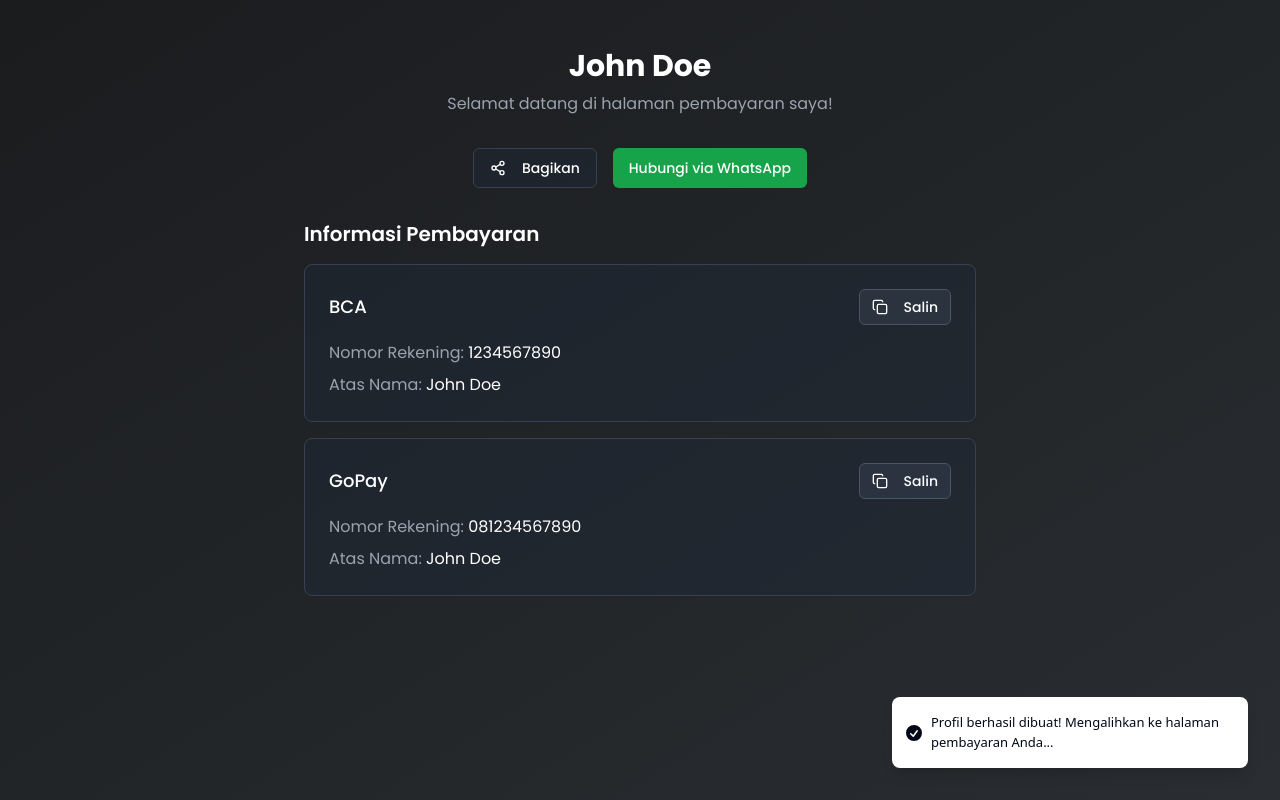
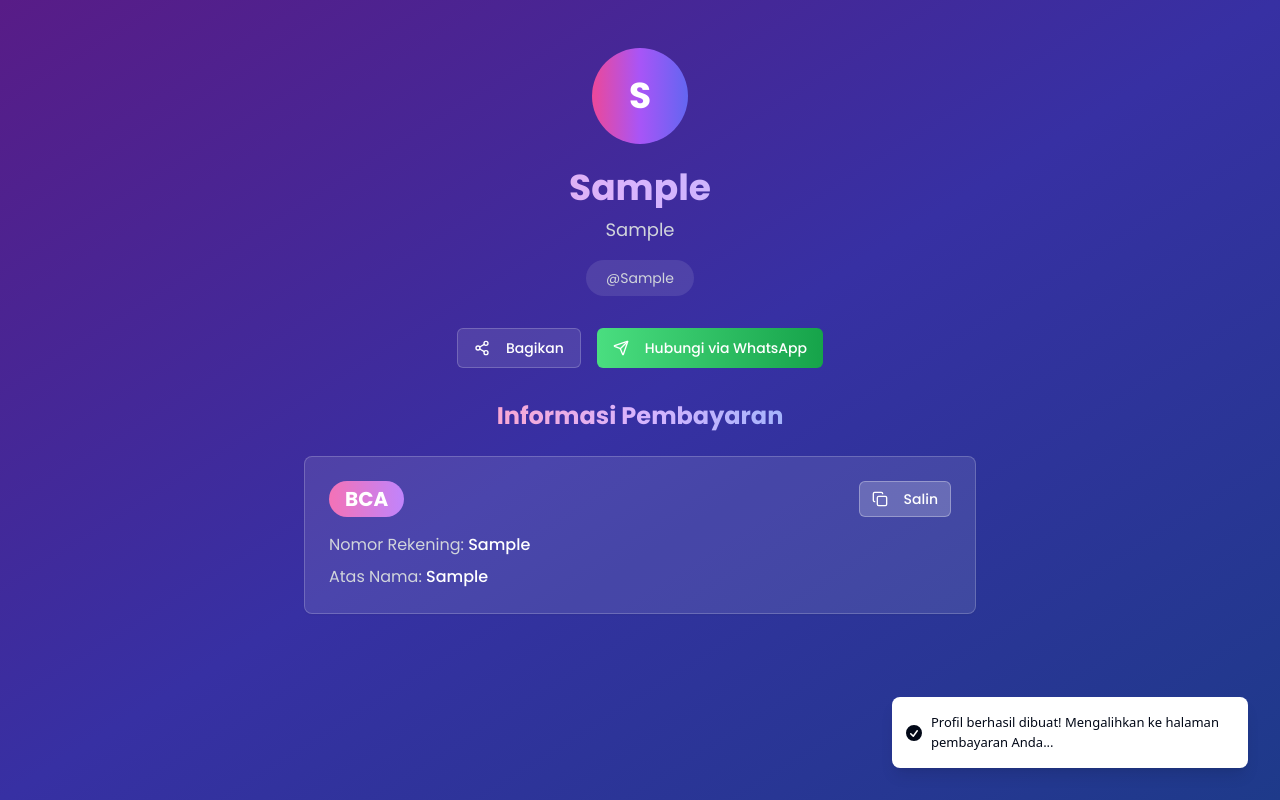
Before and after one commit to kwkuh/chatbot-py, a React (Vite) app: page / in a window 1280 px wide. Both pictures are taken after typing "Sample", "Sample", "Sample", "Sample", "Sample", "Sample" into the empty fields and a click on the button "Buat Halaman Pembayaran Saya". Built offline with nearby package versions, Linux system fonts and the light colour scheme.

Commit message:
Enhance form integration and styling
Updated the registration form to ensure data is correctly passed to the payment page. Improved the visual design of the payment page for a more eye-catching and vibrant appearance.
[skip gpt_engineer]

```diff
--- a/src/components/RegistrationForm.tsx
+++ b/src/components/RegistrationForm.tsx
@@ -28,9 +28,12 @@ export const RegistrationForm = () => {
 
     toast.success("Profil berhasil dibuat! Mengalihkan ke halaman pembayaran Anda...");
 
-    setTimeout(() => {
-      navigate(`/${formData.username}`);
-    }, 1500);
+    // Navigate to profile page with form data
+    navigate(`/${formData.username}`, {
+      state: {
+        profileData: formData
+      }
+    });
   };
 
   const addBankAccount = () => {
--- a/src/pages/ProfilePage.tsx
+++ b/src/pages/ProfilePage.tsx
@@ -1,30 +1,39 @@
-import { useParams } from "react-router-dom";
+import { useParams, useLocation } from "react-router-dom";
 import { Button } from "@/components/ui/button";
 import { Card, CardContent } from "@/components/ui/card";
-import { Copy, Share2 } from "lucide-react";
+import { Copy, Share2, Send } from "lucide-react";
 import { toast } from "sonner";
+
+interface BankAccount {
+  bank: string;
+  accountNumber: string;
+  accountName: string;
+}
+
+interface ProfileData {
+  fullName: string;
+  description: string;
+  whatsapp: string;
+  bankAccounts: BankAccount[];
+}
 
 const ProfilePage = () => {
   const { username } = useParams();
+  const location = useLocation();
+  const profileData = location.state?.profileData as ProfileData;
 
-  // This would normally come from an API/database
-  const profile = {
-    fullName: "John Doe",
-    description: "Selamat datang di halaman pembayaran saya!",
-    whatsapp: "+6281234567890",
-    bankAccounts: [
-      {
-        bank: "BCA",
-        accountNumber: "1234567890",
-        accountName: "John Doe"
-      },
-      {
-        bank: "GoPay",
-        accountNumber: "081234567890",
-        accountName: "John Doe"
-      }
-    ]
-  };
+  console.log("Profile data received:", profileData);
+
+  if (!profileData) {
+    return (
+      <div className="min-h-screen bg-gradient-to-br from-[#1a1c1e] to-[#2a2d31] flex items-center justify-center">
+        <div className="text-center text-white">
+          <h1 className="text-2xl font-bold mb-4">Profile Not Found</h1>
+          <p>The requested profile could not be found.</p>
+        </div>
+      </div>
+    );
+  }
 
   const copyToClipboard = (text: string, message: string) => {
     navigator.clipboard.writeText(text);
@@ -32,57 +41,74 @@ const ProfilePage = () => {
   };
 
   const openWhatsApp = () => {
-    window.open(`https://wa.me/${profile.whatsapp.replace(/\+/g, '')}`, '_blank');
+    window.open(`https://wa.me/${profileData.whatsapp.replace(/\+/g, '')}`, '_blank');
   };
 
   return (
-    <div className="min-h-screen bg-gradient-to-br from-[#1a1c1e] to-[#2a2d31] py-12 px-4">
+    <div className="min-h-screen bg-gradient-to-br from-purple-900 via-indigo-800 to-blue-900 py-12 px-4">
       <div className="max-w-2xl mx-auto space-y-8">
-        <div className="text-center">
-          <h1 className="text-3xl font-bold text-white mb-2">{profile.fullName}</h1>
-          <p className="text-gray-400">{profile.description}</p>
+        <div className="text-center animate-fade-in">
+          <div className="w-24 h-24 mx-auto mb-6 rounded-full bg-gradient-to-r from-pink-500 via-purple-500 to-indigo-500 flex items-center justify-center">
+            <span className="text-4xl font-bold text-white">
+              {profileData.fullName.charAt(0)}
+            </span>
+          </div>
+          <h1 className="text-4xl font-extrabold text-transparent bg-clip-text bg-gradient-to-r from-pink-300 via-purple-300 to-indigo-300 mb-2">
+            {profileData.fullName}
+          </h1>
+          <p className="text-lg text-gray-300 mb-4">{profileData.description}</p>
+          <div className="inline-block p-1 bg-white/10 backdrop-blur-lg rounded-full">
+            <p className="text-sm text-gray-300 px-4 py-1">@{username}</p>
+          </div>
         </div>
 
-        <div className="flex justify-center gap-4">
+        <div className="flex justify-center gap-4 animate-fade-in" style={{ animationDelay: "0.2s" }}>
           <Button
             onClick={() => copyToClipboard(window.location.href, "Link profil berhasil disalin!")}
             variant="outline"
-            className="bg-gray-800/50 border-gray-700 text-white hover:bg-gray-700/50"
+            className="bg-white/10 backdrop-blur-lg border-white/20 text-white hover:bg-white/20 transition-all duration-300"
           >
             <Share2 className="w-4 h-4 mr-2" />
             Bagikan
           </Button>
           <Button
             onClick={openWhatsApp}
-            className="bg-green-600 hover:bg-green-700 text-white"
+            className="bg-gradient-to-r from-green-400 to-green-600 hover:from-green-500 hover:to-green-700 text-white transition-all duration-300"
           >
+            <Send className="w-4 h-4 mr-2" />
             Hubungi via WhatsApp
           </Button>
         </div>
 
-        <div className="space-y-4">
-          <h2 className="text-xl font-semibold text-white mb-4">Informasi Pembayaran</h2>
-          {profile.bankAccounts.map((account, index) => (
-            <Card key={index} className="bg-gray-800/50 border-gray-700">
+        <div className="space-y-4 animate-fade-in" style={{ animationDelay: "0.4s" }}>
+          <h2 className="text-2xl font-bold text-white text-center mb-6">
+            <span className="bg-clip-text text-transparent bg-gradient-to-r from-pink-300 via-purple-300 to-indigo-300">
+              Informasi Pembayaran
+            </span>
+          </h2>
+          {profileData.bankAccounts.map((account, index) => (
+            <Card key={index} className="bg-white/10 backdrop-blur-lg border-white/20 overflow-hidden transform hover:scale-[1.02] transition-all duration-300">
               <CardContent className="p-6">
                 <div className="flex justify-between items-center mb-4">
-                  <span className="text-lg font-medium text-white">{account.bank}</span>
+                  <span className="text-xl font-bold text-white bg-gradient-to-r from-pink-400 to-purple-400 px-4 py-1 rounded-full">
+                    {account.bank}
+                  </span>
                   <Button
                     variant="outline"
                     size="sm"
                     onClick={() => copyToClipboard(account.accountNumber, "Nomor rekening berhasil disalin!")}
-                    className="bg-gray-700/50 border-gray-600 text-white hover:bg-gray-600/50"
+                    className="bg-white/20 border-white/30 text-white hover:bg-white/30"
                   >
                     <Copy className="w-4 h-4 mr-2" />
                     Salin
                   </Button>
                 </div>
                 <div className="space-y-2">
-                  <p className="text-gray-400">
-                    Nomor Rekening: <span className="text-white">{account.accountNumber}</span>
+                  <p className="text-gray-300">
+                    Nomor Rekening: <span className="text-white font-medium">{account.accountNumber}</span>
                   </p>
-                  <p className="text-gray-400">
-                    Atas Nama: <span className="text-white">{account.accountName}</span>
+                  <p className="text-gray-300">
+                    Atas Nama: <span className="text-white font-medium">{account.accountName}</span>
                   </p>
                 </div>
               </CardContent>
```
